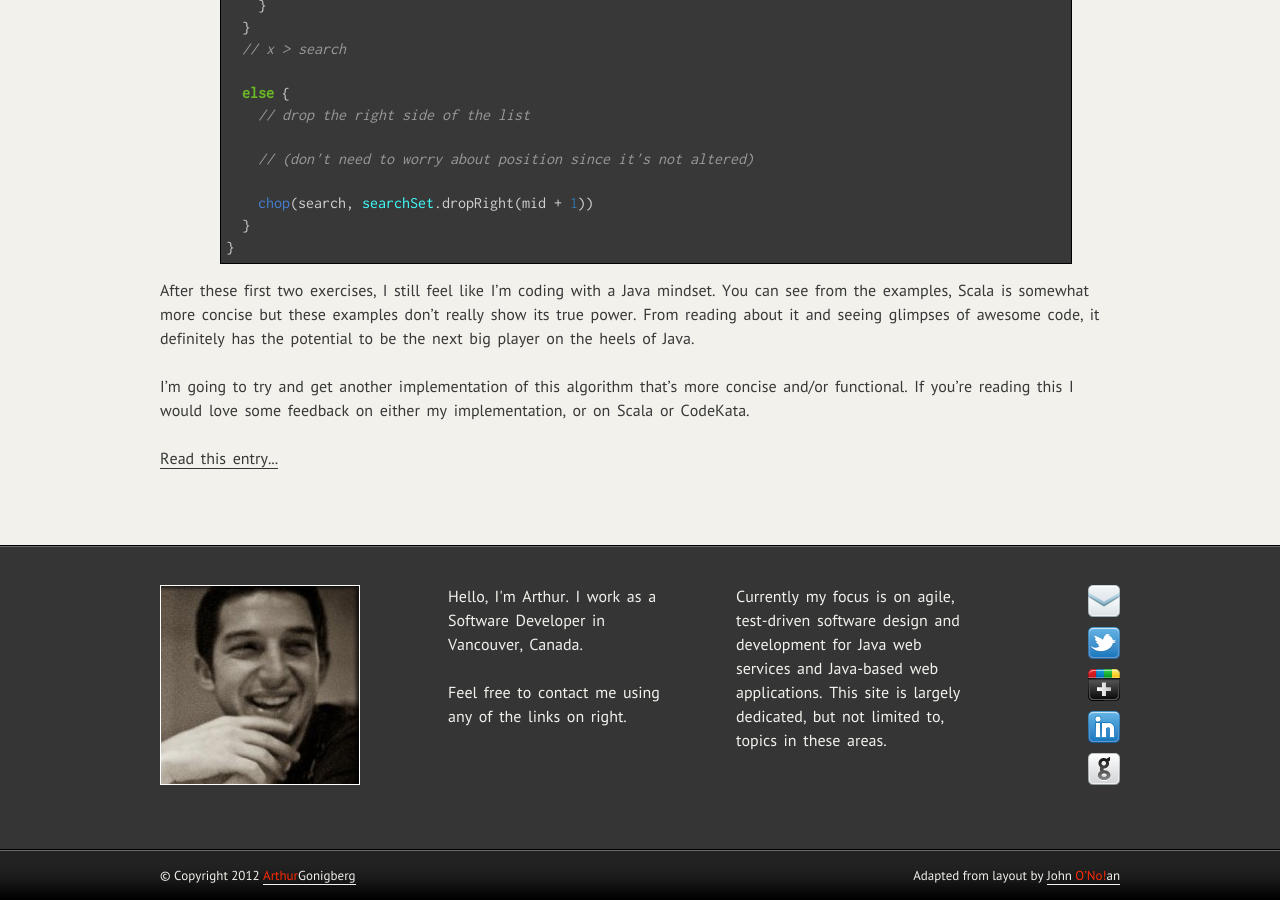
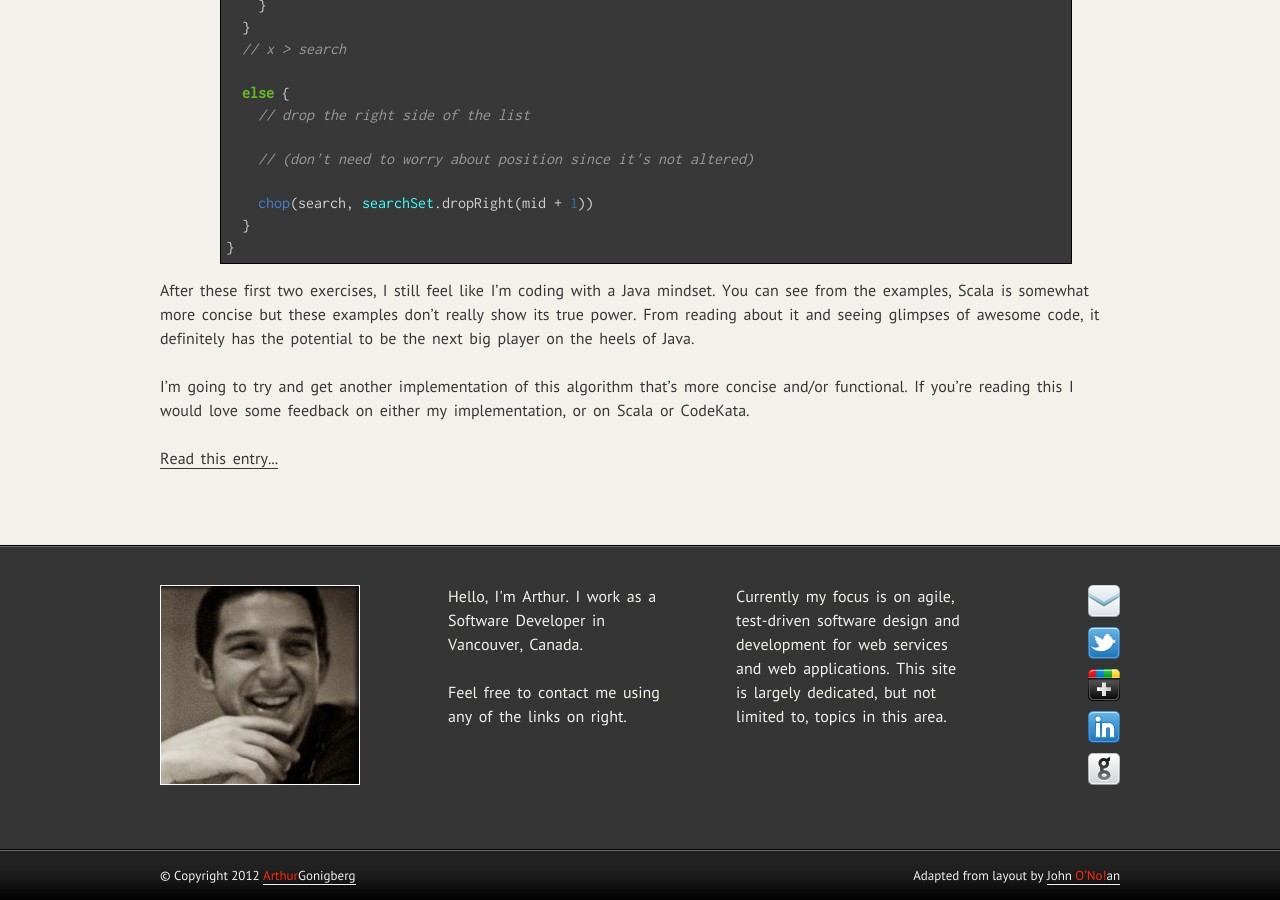
Before and after one commit to artgon/artgon.github.com, a Jekyll site: the page built from index.html, in a window 1280 px wide and 900 px high, scrolled down 11071 px. Built offline with Jekyll 4.4.1, drawn with Linux system fonts in a browser that asks for light colours; Markdown is read by kramdown in place of the engine named in the settings.

Commit message:
updated about

```diff
--- a/_layouts/default.html
+++ b/_layouts/default.html
@@ -61,7 +61,7 @@
 			  <p><img src="/images/me.jpg" alt="me" /></p>
         <p>Hello, I'm Arthur. I work as a Software Developer in Vancouver, Canada. <br/><br/>Feel free to contact me using any of the links on right.</p>
 
-        <p>Currently my focus is on agile, test-driven software design and development for Java web services and Java-based web applications. This site is largely dedicated, but not limited to, topics in these areas.</p>
+        <p>Currently my focus is on agile, test-driven software design and development for web services and web applications. This site is largely dedicated, but not limited to, topics in this area.</p>
         <div id="socialWrapper">
           <ul id="social">
             <li><a href="mailto:arthur@gonigberg.com"><img src="/images/email.png" alt="Email" height="32" width="32"/></a></li>
```
